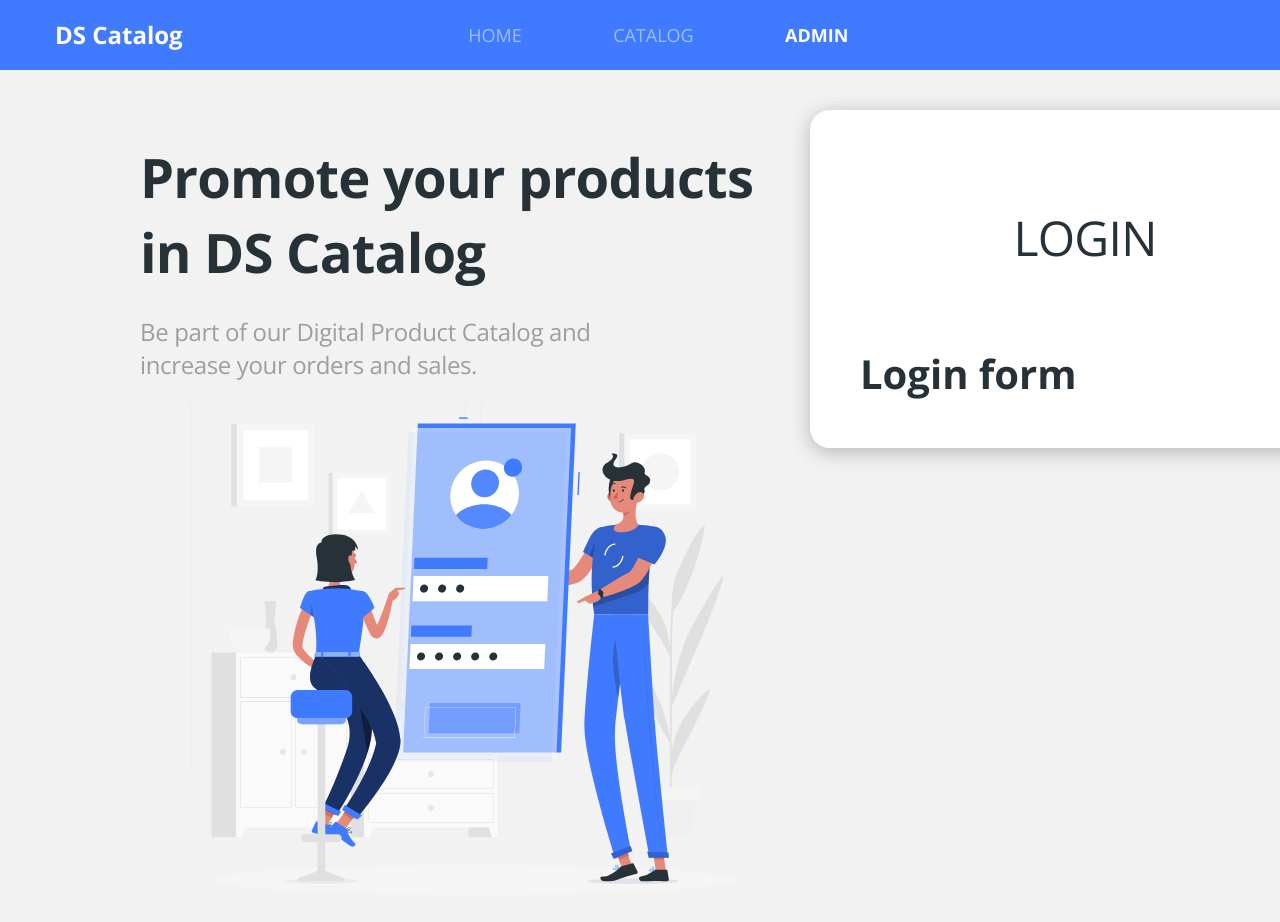
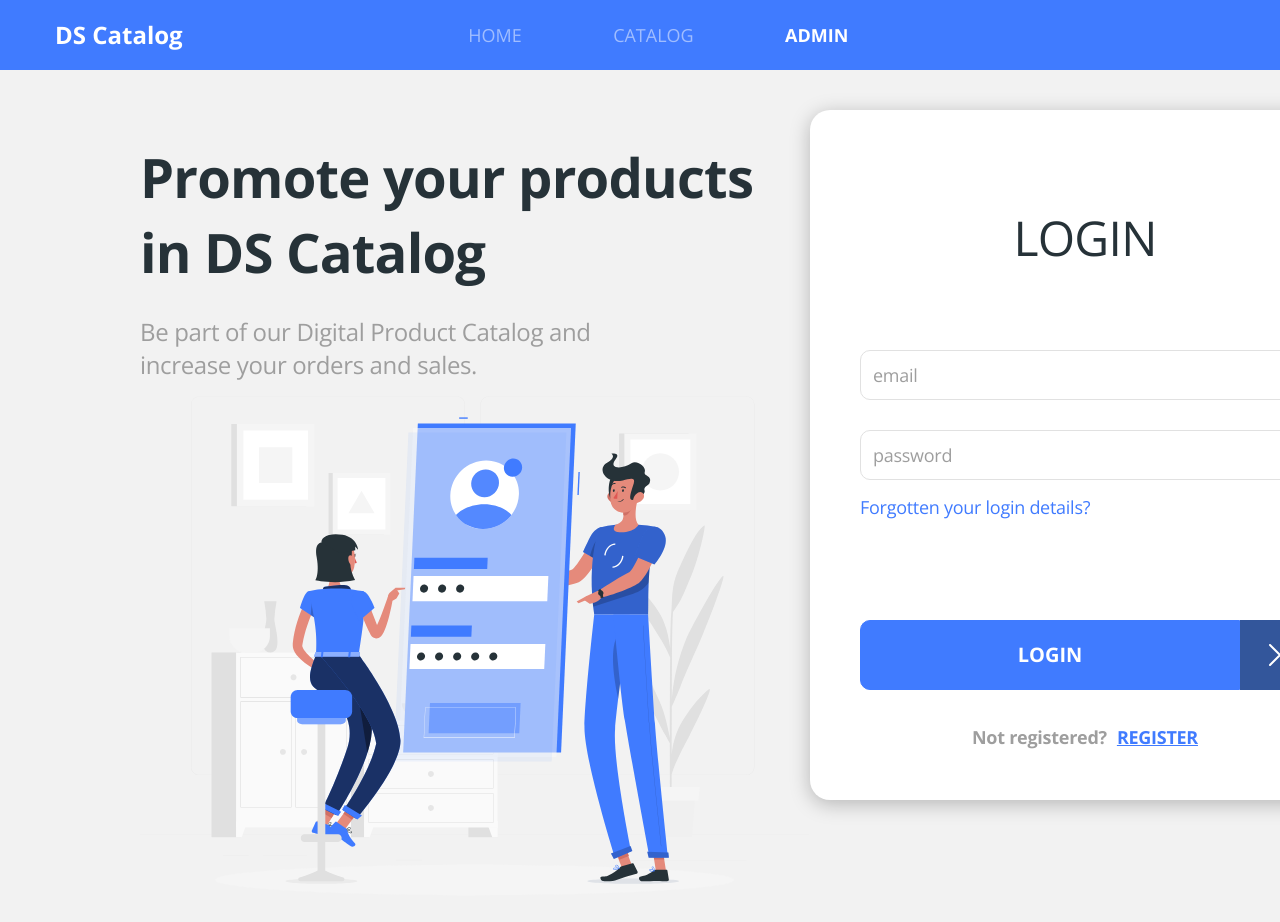
Before and after one commit to rqguzman/dscatalog-bootcamp-devsuperior, a React (Create React App) app in the folder front-web/: page /admin/auth/login in a window 1280 px wide. Shown: the top 922 px of the page. Built offline with nearby package versions, Linux system fonts and the light colour scheme.

Commit message:
:sparkles: Feat(Login): Compose login form layout

```diff
--- a/front-web/src/app.scss
+++ b/front-web/src/app.scss
@@ -35,3 +35,22 @@ a {
   box-shadow: 0px 4px 20px rgba(0, 0, 0, 0.25);
 
 }
+
+.margin-bottom-30 {
+  margin-bottom: 30px;
+}
+
+.input-base {
+  height: 50px;
+  box-sizing: border-box;
+  border: 1px solid #E1E1E1;
+  border-radius: 10px;
+  color: #263238;
+  font-size: 18px;
+  line-height: 25px;
+  letter-spacing: -0.015em;
+
+  &::placeholder {
+    color: #9E9E9E;
+  }
+}
--- a/front-web/src/pages/auth/components/login/index.tsx
+++ b/front-web/src/pages/auth/components/login/index.tsx
@@ -1,4 +1,6 @@
+import ButtonIcon from 'core/components/ButtonIcon';
 import React from 'react';
+import { Link } from 'react-router-dom';
 import AuthCard from '../card';
 import './styles.scss';
 
@@ -7,7 +9,30 @@ const Login = () => {
         <div>
             <AuthCard title="login">
                 <form className="login-form">
-                    <h1>Login form</h1>
+                    <input
+                        type="email"
+                        className="form-control input-base margin-bottom-30"
+                        placeholder="email"
+                    />
+                    <input
+                        type="password "
+                        className="form-control input-base"
+                        placeholder="password"
+                    />
+                    <Link to="/admin/auth/recover" className="login-link-recover">
+                        Forgotten your login details?
+                    </Link>
+                    <div className="login-submit">
+                        <ButtonIcon text="login" />
+                    </div>
+                    <div className="text-center">
+                        <span className="not-registered">
+                            Not registered?
+                        </span>
+                        <Link to="/admin/auth/register" className="login-link-register">
+                            REGISTER
+                        </Link>
+                    </div>
                 </form>
             </AuthCard>
         </div>
--- a/front-web/src/pages/auth/components/login/styles.scss
+++ b/front-web/src/pages/auth/components/login/styles.scss
@@ -1,3 +1,38 @@
 .login-form {
-    margin-top: 80px;
+  margin-top: 80px;
 }
+
+.login-link-recover {
+  display: block;
+  margin-top: 15px;
+  color: #407bff;
+  font-size: 18px;
+  line-height: 25px;
+  letter-spacing: -0.015em;
+}
+
+.login-link-register {
+  margin-left: 10px;
+  color: #407bff;
+  font-weight: bold;
+  font-size: 18px;
+  line-height: 25px;
+  text-align: center;
+  letter-spacing: -0.015em;
+  text-decoration-line: underline;
+}
+
+.login-submit {
+  margin-top: 100px;
+  margin-bottom: 35px;
+}
+
+.not-registered {
+  margin-top: 15px;
+  color: #9E9E9E;
+  font-size: 18px;
+  font-weight: bold;
+  line-height: 25px;
+  text-align: center;
+  letter-spacing: -0.015em;
+}
```
